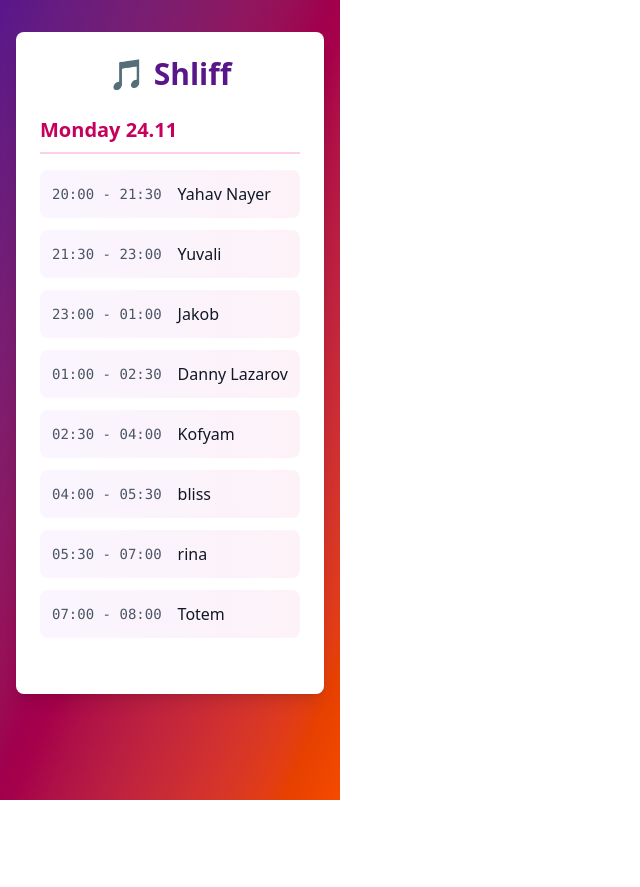
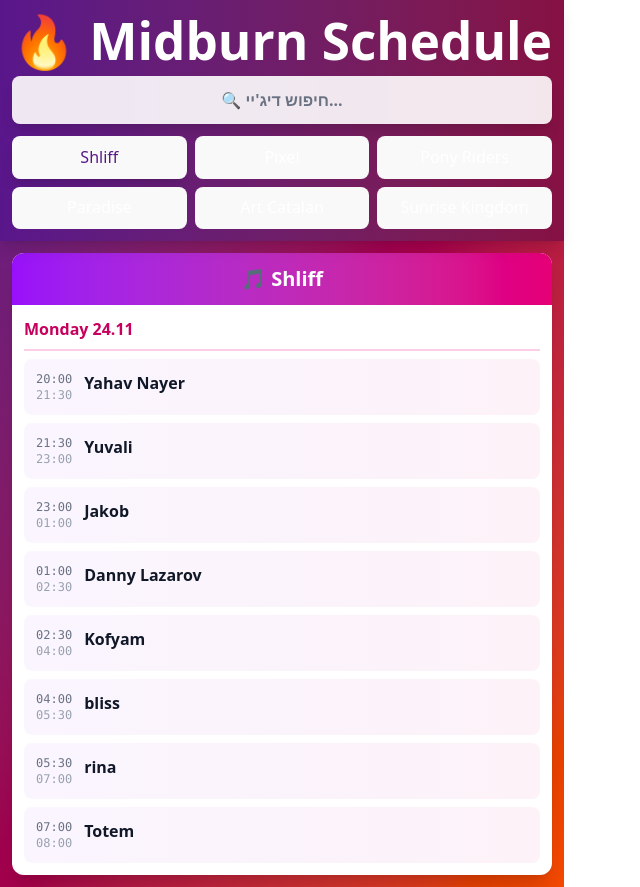
Before and after one commit to MrFalach/midburn-app, a React (Vite) app: page / in a window 1280 px wide. Shown: the whole page, without its empty margins (0-640 px from the left). Before the commit the page ends 800 px from the top, so only its background shows below. Built offline with nearby package versions, Linux system fonts and the light colour scheme.

Commit message:
Added search functionality and multiple stages

```diff
--- a/src/App.tsx
+++ b/src/App.tsx
@@ -1,5 +1,8 @@
 import { useEffect, useState } from 'react';
 import { StageSchedule } from './components/StageSchedule';
+import { StageSelector } from './components/StageSelector';
+import { SearchBar } from './components/SearchBar';
+import { SearchResults } from './components/SearchResults';
 import { stages } from './data/stages';
 
 function App() {
@@ -7,16 +10,16 @@ function App() {
   const [showReadyMessage, setShowReadyMessage] = useState(false);
   const [hasSeenBefore, setHasSeenBefore] = useState(false);
   const [isStandalone, setIsStandalone] = useState(false);
+  const [selectedStageId, setSelectedStageId] = useState(stages[0].id);
+  const [searchQuery, setSearchQuery] = useState('');
 
   useEffect(() => {
-    // בדוק אם האפליקציה רצה ב-standalone mode (הורדה למסך הבית)
     const standalone = window.matchMedia('(display-mode: standalone)').matches
       || (window.navigator as any).standalone
       || document.referrer.includes('android-app://');
 
     setIsStandalone(standalone);
 
-    // בדוק אם זו הפעם הראשונה
     const hasSeenReady = localStorage.getItem('hasSeenReady');
     setHasSeenBefore(!!hasSeenReady);
 
@@ -25,12 +28,10 @@ function App() {
         console.log('Service Worker is ready!');
         setIsReady(true);
 
-        // הצג הודעה רק אם זו הפעם הראשונה וב-standalone mode
         if (!hasSeenReady && standalone) {
           setShowReadyMessage(true);
           localStorage.setItem('hasSeenReady', 'true');
 
-          // הסתר את ההודעה אחרי 3 שניות
           setTimeout(() => {
             setShowReadyMessage(false);
           }, 3000);
@@ -41,19 +42,52 @@ function App() {
     }
   }, []);
 
+  const selectedStage = stages.find(stage => stage.id === selectedStageId) || stages[0];
+
   return (
-    <div className="min-h-screen bg-gradient-to-br from-purple-900 via-pink-800 to-orange-600 p-4 py-8">
+    <div className="min-h-screen bg-gradient-to-br from-purple-900 via-pink-800 to-orange-600">
       {!isReady && !hasSeenBefore && isStandalone && (
-        <div className="fixed top-4 left-1/2 transform -translate-x-1/2 bg-yellow-400 text-yellow-900 px-4 py-2 rounded-lg shadow-lg font-semibold text-sm z-50">
+        <div className="fixed top-2 left-2 right-2 bg-yellow-400 text-yellow-900 px-3 py-2 rounded-lg shadow-lg font-semibold text-sm z-50 text-center">
           ⏳ טוען את האפליקציה לעבודה אופליין...
         </div>
       )}
       {isReady && showReadyMessage && isStandalone && (
-        <div className="fixed top-4 left-1/2 transform -translate-x-1/2 bg-green-400 text-green-900 px-4 py-2 rounded-lg shadow-lg font-semibold text-sm z-50 animate-pulse">
+        <div className="fixed top-2 left-2 right-2 bg-green-400 text-green-900 px-3 py-2 rounded-lg shadow-lg font-semibold text-sm z-50 animate-pulse text-center">
           ✅ מוכן לעבודה אופליין!
         </div>
       )}
-      <StageSchedule stage={stages[0]} />
+
+      {/* Header */}
+      <div className="sticky top-0 bg-gradient-to-r from-purple-900 to-pink-900 shadow-lg z-40 px-3 py-3">
+        <h1 className="text-xl font-bold text-center text-white mb-2">
+          🔥 Midburn Schedule
+        </h1>
+
+        <SearchBar
+          searchQuery={searchQuery}
+          onSearchChange={setSearchQuery}
+        />
+
+        {!searchQuery && (
+          <StageSelector
+            stages={stages}
+            selectedStageId={selectedStageId}
+            onSelectStage={setSelectedStageId}
+          />
+        )}
+      </div>
+
+      {/* Content */}
+      <div className="p-3">
+        {searchQuery ? (
+          <SearchResults
+            stages={stages}
+            searchQuery={searchQuery}
+          />
+        ) : (
+          <StageSchedule stage={selectedStage} />
+        )}
+      </div>
     </div>
   );
 }
--- /dev/null
+++ b/src/components/SearchBar.tsx
@@ -0,0 +1,18 @@
+interface SearchBarProps {
+  searchQuery: string;
+  onSearchChange: (query: string) => void;
+}
+
+export function SearchBar({ searchQuery, onSearchChange }: SearchBarProps) {
+  return (
+    <div className="mb-3">
+      <input
+        type="text"
+        placeholder="🔍 חיפוש דיג'יי..."
+        value={searchQuery}
+        onChange={(e) => onSearchChange(e.target.value)}
+        className="w-full px-4 py-3 rounded-lg bg-white/90 text-gray-900 placeholder-gray-500 focus:outline-none focus:ring-2 focus:ring-white shadow-lg text-center font-semibold"
+      />
+    </div>
+  );
+}
--- /dev/null
+++ b/src/components/SearchResults.tsx
@@ -0,0 +1,73 @@
+import type { Stage } from '../types/schedule';
+
+interface SearchResultsProps {
+  stages: Stage[];
+  searchQuery: string;
+}
+
+interface SearchResult {
+  stageName: string;
+  date: string;
+  startTime: string;
+  endTime: string;
+  artist: string;
+}
+
+export function SearchResults({ stages, searchQuery }: SearchResultsProps) {
+  const results: SearchResult[] = [];
+
+  stages.forEach(stage => {
+    stage.days.forEach(day => {
+      day.slots.forEach(slot => {
+        if (slot.artist.toLowerCase().includes(searchQuery.toLowerCase())) {
+          results.push({
+            stageName: stage.name,
+            date: day.date,
+            startTime: slot.startTime,
+            endTime: slot.endTime,
+            artist: slot.artist,
+          });
+        }
+      });
+    });
+  });
+
+  if (results.length === 0) {
+    return (
+      <div className="bg-white rounded-xl shadow-xl p-8 text-center">
+        <p className="text-gray-500 text-lg">😕 לא נמצאו תוצאות עבור "{searchQuery}"</p>
+      </div>
+    );
+  }
+
+  return (
+    <div className="bg-white rounded-xl shadow-xl overflow-hidden">
+      <div className="bg-gradient-to-r from-purple-600 to-pink-600 p-3">
+        <h2 className="text-xl font-bold text-center text-white">
+          🔍 תוצאות חיפוש: {results.length} הופעות
+        </h2>
+      </div>
+
+      <div className="p-3 space-y-3">
+        {results.map((result, index) => (
+          <div
+            key={index}
+            className="bg-gradient-to-r from-purple-50 to-pink-50 rounded-lg p-3"
+          >
+            <div className="font-bold text-lg text-gray-900 mb-1">
+              {result.artist}
+            </div>
+            <div className="flex items-center gap-2 text-sm text-gray-600">
+              <span className="font-semibold text-purple-700">🎵 {result.stageName}</span>
+              <span>•</span>
+              <span>{result.date}</span>
+            </div>
+            <div className="text-xs font-mono text-gray-500 mt-1">
+              {result.startTime} - {result.endTime}
+            </div>
+          </div>
+        ))}
+      </div>
+    </div>
+  );
+}
--- a/src/components/StageSchedule.tsx
+++ b/src/components/StageSchedule.tsx
@@ -6,32 +6,45 @@ interface StageScheduleProps {
 
 export function StageSchedule({ stage }: StageScheduleProps) {
   return (
-    <div className="bg-white rounded-lg shadow-lg p-6 max-w-2xl mx-auto">
-      <h2 className="text-3xl font-bold text-center mb-6 text-purple-900">
+    <div className="bg-white rounded-xl shadow-xl overflow-hidden">
+      <div className="bg-gradient-to-r from-purple-600 to-pink-600 p-3">
+        <h2 className="text-xl font-bold text-center text-white">
           🎵 {stage.name}
         </h2>
+      </div>
 
+      <div className="p-3">
         {stage.days.map((day, dayIndex) => (
-        <div key={dayIndex} className="mb-8">
-          <h3 className="text-xl font-semibold text-pink-700 mb-4 border-b-2 border-pink-200 pb-2">
+          <div key={dayIndex} className="mb-4 last:mb-0">
+            <h3 className="text-base font-bold text-pink-700 mb-2 pb-2 border-b-2 border-pink-200">
               {day.date}
             </h3>
 
-          <div className="space-y-3">
+            <div className="space-y-2">
               {day.slots.map((slot, slotIndex) => (
                 <div
                   key={slotIndex}
-                className="flex items-center gap-4 p-3 bg-gradient-to-r from-purple-50 to-pink-50 rounded-lg hover:from-purple-100 hover:to-pink-100 transition-colors"
+                  className="flex gap-3 p-3 bg-gradient-to-r from-purple-50 to-pink-50 rounded-lg"
                 >
-                <span className="text-sm font-mono text-gray-600 whitespace-nowrap">
-                  {slot.startTime} - {slot.endTime}
-                </span>
-                <span className="font-medium text-gray-900">{slot.artist}</span>
+                  <div className="flex-shrink-0">
+                    <div className="text-xs font-mono text-gray-500 whitespace-nowrap">
+                      {slot.startTime}
+                    </div>
+                    <div className="text-xs font-mono text-gray-400">
+                      {slot.endTime}
+                    </div>
+                  </div>
+                  <div className="flex-1 min-w-0">
+                    <div className="font-bold text-gray-900">
+                      {slot.artist}
+                    </div>
+                  </div>
                 </div>
               ))}
             </div>
           </div>
         ))}
       </div>
+    </div>
   );
 }
--- /dev/null
+++ b/src/components/StageSelector.tsx
@@ -0,0 +1,27 @@
+import type { Stage } from '../types/schedule';
+
+interface StageSelectorProps {
+  stages: Stage[];
+  selectedStageId: string;
+  onSelectStage: (stageId: string) => void;
+}
+
+export function StageSelector({ stages, selectedStageId, onSelectStage }: StageSelectorProps) {
+  return (
+    <div className="grid grid-cols-3 gap-2">
+      {stages.map((stage) => (
+        <button
+          key={stage.id}
+          onClick={() => onSelectStage(stage.id)}
+          className={`px-3 py-2 rounded-lg font-bold text-xs transition-all ${
+            selectedStageId === stage.id
+              ? 'bg-white text-purple-900 shadow-lg'
+              : 'bg-white/20 text-white hover:bg-white/30 active:scale-95'
+          }`}
+        >
+          {stage.name}
+        </button>
+      ))}
+    </div>
+  );
+}
--- a/src/data/stages.ts
+++ b/src/data/stages.ts
@@ -20,4 +20,64 @@ export const stages: Stage[] = [
       },
     ],
   },
+  {
+    id: 'pixel',
+    name: 'Pixel',
+    days: [
+      {
+        date: 'Thursday 27.11',
+        slots: [
+          { startTime: '23:00', endTime: '02:30', artist: 'Genish' },
+        ],
+      },
+    ],
+  },
+  {
+    id: 'pony-riders',
+    name: 'Pony Riders',
+    days: [
+      {
+        date: 'Thursday 27.11',
+        slots: [
+          { startTime: '02:30', endTime: '06:00', artist: 'Genish' },
+        ],
+      },
+    ],
+  },
+  {
+    id: 'paradise',
+    name: 'Paradise',
+    days: [
+      {
+        date: 'Thursday 27.11',
+        slots: [
+          { startTime: '06:00', endTime: '09:00', artist: 'Genish - Sunrise' },
+        ],
+      },
+    ],
+  },
+  {
+    id: 'art-catalan',
+    name: 'Art Catalan',
+    days: [
+      {
+        date: 'Friday 28.11',
+        slots: [
+          { startTime: '16:30', endTime: '19:00', artist: 'Genish' },
+        ],
+      },
+    ],
+  },
+  {
+    id: 'sunrise-kingdom',
+    name: 'Sunrise Kingdom',
+    days: [
+      {
+        date: 'Saturday 29.11',
+        slots: [
+          { startTime: '06:00', endTime: '09:00', artist: 'Genish' },
+        ],
+      },
+    ],
+  },
 ];
```
Lines whose indentation alone changed are shown as unchanged.
